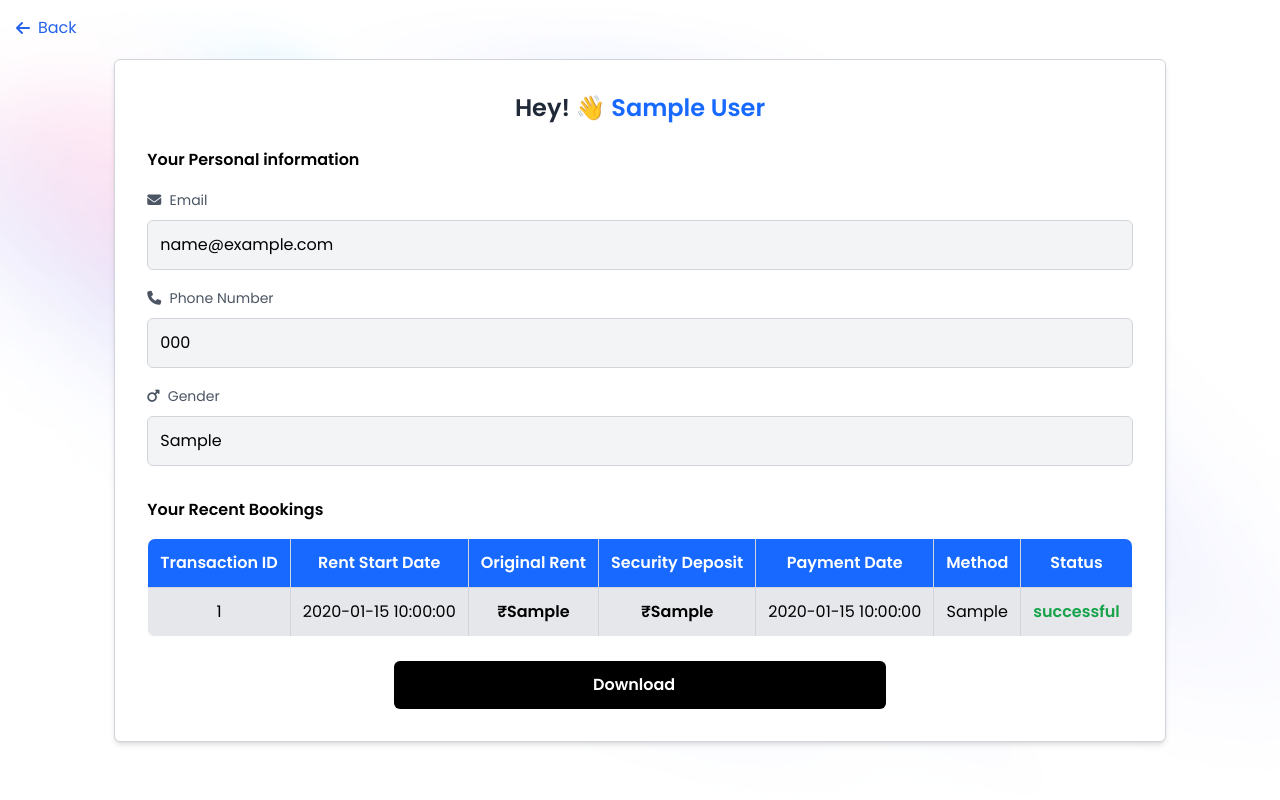
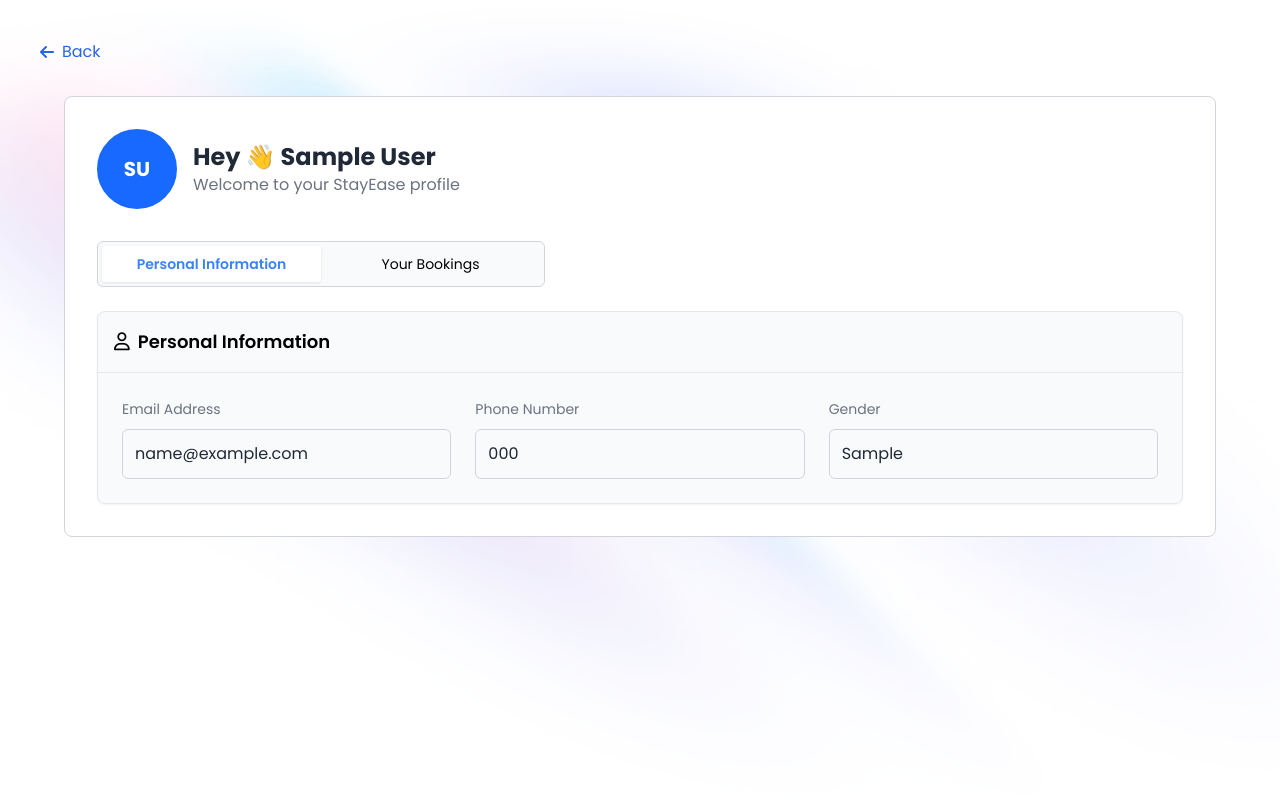
Before and after one commit to Niraj-Paswan/stay, a PHP site: page /userinfo.php in a window 1280 px wide. Run offline with PHP 8.4, Linux system fonts and the light colour scheme; the visitor is signed in with stand-in values (Sample User, id 1); tables that the repository leaves empty or names only in its code hold one stand-in row (values such as "Sample post"); some libraries are stand-ins or nearby versions.

Commit message:
Enhanced the UI and also the Total amount fetching logic

```diff
--- a/public/userinfo.php
+++ b/public/userinfo.php
@@ -21,7 +21,7 @@ if ($conn->connect_error) {
 }
 
 // Fetch user email
-$userID = $_SESSION['userID'];  // Fix: Changed user_id to userID
+$userID = $_SESSION['userID'];
 $sql = "SELECT email FROM signup WHERE userID = ?";
 $stmt = $conn->prepare($sql);
 $stmt->bind_param("i", $userID);
@@ -34,7 +34,7 @@ $stmt->close();
 $userID = $_SESSION['userID'];
 $sql = "SELECT u.full_name, u.phone_number, u.gender, u.email_address, u.rent_start_date,
                p.payment_id, p.transaction_id, p.payment_date, p.payment_amount,
-               p.security_deposit, p.original_rent, p.payment_status, p.payment_method
+               p.security_deposit, p.original_rent, p.payment_status, p.payment_method,p.total_payable,p.booking_type,p.discount_amount
         FROM users u
         LEFT JOIN payments p ON u.userID = p.userID
         WHERE u.userID = ?
@@ -49,6 +49,17 @@ $conn->close();
 
 // Determine display name
 $displayName = !empty($user['full_name']) ? $user['full_name'] : $email;
+
+// Function to get user initials for avatar
+function getInitials($name)
+{
+  $words = explode(' ', $name);
+  $initials = '';
+  foreach ($words as $word) {
+    $initials .= strtoupper(substr($word, 0, 1));
+  }
+  return $initials;
+}
 ?>
 <!DOCTYPE html>
 <html lang="en">
@@ -61,126 +72,219 @@ $displayName = !empty($user['full_name']) ? $user['full_name'] : $email;
   <link href="https://fonts.googleapis.com/css2?family=Poppins:wght@300;400;600;700&display=swap" rel="stylesheet">
   <link rel="shortcut icon" href="../assets/img/stayease logo.svg" type="image/x-icon">
   <link rel="stylesheet" href="https://site-assets.fontawesome.com/releases/v6.7.0/css/all.css" />
+  <script src="https://cdn.tailwindcss.com"></script>
+  <script>
+    tailwind.config = {
+      theme: {
+        extend: {
+          colors: {
+            primary: '#1769ff', // This matches the "for" class in the original
+          },
+          fontFamily: {
+            'poppins': ['Poppins', 'sans-serif'],
+          },
+        }
+      }
+    }
+  </script>
   <style>
-    th,
-    td {
-      white-space: nowrap;
-    }
-
     body {
       background-image: url("../assets/img/beams-home@95.jpg");
       background-size: cover;
       background-position: center;
+      font-family: 'Poppins', sans-serif;
     }
 
-    .back-button {
-      position: absolute;
-      top: 16px;
-      left: 16px;
+    .tab-content {
+      display: none;
+    }
+
+    .tab-content.active {
+      display: block;
+    }
+
+    .tab-button.active {
+      background-color: white;
+      color: #3b82f6;
+      font-weight: 600;
+      box-shadow: 0 1px 3px rgba(0, 0, 0, 0.1);
     }
   </style>
 </head>
 
-<body class="bg-gray-100 flex justify-center items-center min-h-screen font-Nrj-fonts">
+<body class="bg-white min-h-screen p-8 md:p-8">
   <!-- Back Button -->
-  <div class="back-button">
-    <button onclick="history.back()" class="flex items-center text-blue-600 font-medium hover:underline">
+  <button onclick="history.back()"
+    class="mb-6 flex items-center text-blue-600 font-medium hover:bg-gray-100 p-2 rounded-md">
     <i class="fa-solid fa-arrow-left mr-2"></i> Back
   </button>
+  <div class="max-w-6xl mx-auto bg-white p-8 border border-gray-300 rounded-lg">
+
+
+    <!-- Profile header -->
+    <div class="flex flex-col md:flex-row items-start md:items-center gap-4 mb-8">
+      <div
+        class="h-20 w-20 rounded-full bg-primary text-white flex items-center justify-center text-xl font-bold border-2 border-primary">
+        <?php echo getInitials($displayName); ?>
+      </div>
+      <div>
+        <h1 class="text-2xl font-bold text-gray-800">
+          Hey 👋 <?php echo htmlspecialchars($displayName); ?>
+        </h1>
+        <p class="text-gray-500">Welcome to your StayEase profile</p>
+      </div>
     </div>
 
-  <div class="bg-white p-8 rounded-md border-[1.5px] border-gray-300 shadow-md w-[70%] ">
-    <h2 class="text-2xl font-semibold text-gray-800 mb-6 text-center">Hey! 👋
-      <span class="text-for"><?php echo htmlspecialchars($displayName); ?></span>
-    </h2>
-    <p class="text-black mb-4 text-start font-semibold">Your Personal information</p>
-    <?php if ($user) { ?>
-      <div class="mb-4">
-        <i class="fa-solid fa-envelope text-gray-600 text-sm mr-1"></i>
-        <label class="text-gray-600 font-medium text-sm" for="email">Email </label>
-        <input type="text" name="email" value="<?php echo htmlspecialchars($email); ?>"
-          class="w-full p-3 border-[1.5px] border-gray-300 rounded-md bg-gray-100 mt-2" disabled>
+    <!-- Tabs -->
+    <div class="mb-6">
+      <div class="grid grid-cols-2 max-w-md bg-gray-50 p-1 rounded-md border-[1.5px] border-gray-300">
+        <button id="tab-personal" class="tab-button active py-2 px-4 rounded-sm text-sm font-medium transition-colors">
+          Personal Information
+        </button>
+        <button id="tab-bookings" class="tab-button py-2 px-4 rounded-sm text-sm font-medium transition-colors">
+          Your Bookings
+        </button>
+      </div>
     </div>
 
-      <div class="mb-4">
-        <i class="fa-solid fa-phone text-gray-600 text-sm mr-1"></i>
-        <label class="text-gray-600 font-medium text-sm" for="phone">Phone Number </label>
-        <input type="text" name="phone" value="<?php echo htmlspecialchars($user['phone_number']); ?>"
-          class="w-full p-3 border-[1.5px] border-gray-300 rounded-md bg-gray-100 mt-2" disabled>
+    <!-- Personal Information Tab -->
+    <div id="content-personal" class="tab-content active space-y-6">
+      <div class="bg-gray-50 rounded-lg border border-gray-200 shadow-sm overflow-hidden">
+        <div class="p-4 border-b border-gray-200">
+          <h2 class="text-lg font-semibold flex items-center">
+            <i class="fa-regular fa-user mr-2"></i> Personal Information
+          </h2>
+        </div>
+        <div class="p-6">
+          <div class="grid grid-cols-1 md:grid-cols-3 gap-6">
+            <div class="space-y-2">
+              <label class="text-sm font-medium text-gray-500">Email Address</label>
+              <div class="p-3 bg-gray-50 rounded-md border-[1.5px] border-gray-300 text-gray-800 font-medium">
+                <?php echo htmlspecialchars($email); ?>
+              </div>
             </div>
 
-      <div class="mb-4">
-        <i class="fa-solid fa-mars text-gray-600 text-sm mr-1"></i>
-        <label class="text-gray-600 font-medium text-sm" for="gender">Gender</label>
-        <input type="text" name="gender" value="<?php echo htmlspecialchars($user['gender']); ?>"
-          class="w-full p-3 border-[1.5px] border-gray-300 rounded-md bg-gray-100 mt-2" disabled>
+            <div class="space-y-2">
+              <label class="text-sm font-medium text-gray-500">Phone Number</label>
+              <div class="p-3 bg-gray-50 rounded-md border-[1.5px] border-gray-300 text-gray-800 font-medium">
+                <?php echo htmlspecialchars($user['phone_number'] ?? 'N/A'); ?>
               </div>
-    <?php } else { ?>
-      <p class="text-red-500 text-sm font-medium">Data Not Found</p>
+            </div>
+
+            <div class="space-y-2">
+              <label class="text-sm font-medium text-gray-500">Gender</label>
+              <div class="p-3  bg-gray-50 rounded-md border-[1.5px] border-gray-300 text-gray-800 font-medium">
+                <?php echo htmlspecialchars($user['gender'] ?? 'N/A'); ?>
+              </div>
+            </div>
+          </div>
+        </div>
+      </div>
+    </div>
+
+    <!-- Bookings Tab -->
+    <div id="content-bookings" class="tab-content space-y-6">
+      <div class="bg-white rounded-lg border border-gray-200 shadow-sm overflow-hidden">
+        <div class="p-4 border-b border-gray-200">
+          <h2 class="text-xl font-semibold">Recent Bookings</h2>
+        </div>
+        <div class="p-6">
+          <?php if ($result->num_rows > 0) {
+            // Reset the result pointer
+            $result->data_seek(0);
+            while ($booking = $result->fetch_assoc()) { ?>
+              <div class="border rounded-lg overflow-hidden mb-6">
+                <div class="bg-blue-50 p-4 flex flex-col md:flex-row justify-between items-start md:items-center gap-2">
+                  <div>
+                    <p class="text-sm text-gray-500">Transaction ID</p>
+                    <p class="font-medium"><?php echo htmlspecialchars($booking['transaction_id'] ?? 'N/A'); ?></p>
+                  </div>
+                  <div>
+                    <span class="inline-flex items-center rounded-full px-2.5 py-0.5 text-xs font-semibold
+                      <?php echo ($booking['payment_status'] == 'successful')
+                        ? 'bg-green-100 text-green-800'
+                        : 'bg-red-100 text-red-800'; ?>">
+                      <?php echo htmlspecialchars($booking['payment_status'] ?? 'N/A'); ?>
+                    </span>
+                  </div>
+                </div>
+
+                <div class="p-4 grid grid-cols-1 md:grid-cols-2 lg:grid-cols-3 gap-4">
+                  <div>
+                    <p class="text-sm text-gray-500">Rent Start Date</p>
+                    <p class="font-medium"><?php echo htmlspecialchars($booking['rent_start_date'] ?? 'N/A'); ?></p>
+                  </div>
+                  <div>
+                    <p class="text-sm text-gray-500">Booking Type</p>
+                    <p class="font-medium"><?php echo htmlspecialchars($booking['booking_type'] ?? 'N/A'); ?></p>
+                  </div>
+                  <div>
+                    <p class="text-sm text-gray-500">Payment Date</p>
+                    <p class="font-medium"><?php echo htmlspecialchars($booking['payment_date'] ?? 'N/A'); ?></p>
+                  </div>
+                  <div>
+                    <p class="text-sm text-gray-500">Payment Method</p>
+                    <p class="font-medium"><?php echo htmlspecialchars($booking['payment_method'] ?? 'N/A'); ?></p>
+                  </div>
+                  <div>
+                    <p class="text-sm text-gray-500">Original Rent</p>
+                    <p class="font-medium">₹<?php echo number_format($booking['original_rent'] ?? 0); ?></p>
+                  </div>
+                  <div>
+                    <p class="text-sm text-gray-500">Security Deposit</p>
+                    <p class="font-medium">₹<?php echo number_format($booking['security_deposit'] ?? 0); ?></p>
+                  </div>
+                  <div>
+                    <p class="text-sm text-gray-500">Discount Amount</p>
+                    <p class="font-medium text-green-600">₹<?php echo number_format($booking['discount_amount'] ?? 0); ?>
+                    </p>
+                  </div>
+                  <div>
+                    <p class="text-sm text-gray-500">Total Paid</p>
+                    <p class="font-semibold text-lg">₹<?php echo number_format($booking['total_payable'] ?? 0); ?></p>
+                  </div>
+                </div>
+              </div>
+            <?php }
+          } else { ?>
+            <div class="text-center py-8">
+              <p class="text-red-500 font-medium">No Bookings Found</p>
+            </div>
           <?php } ?>
 
-    <p class="text-black py-4 text-start font-semibold">Your Recent Bookings</p>
-
-    <div class="overflow-x-auto">
-      <table class="w-full border-collapse border border-gray-300 shadow-sm rounded-lg overflow-hidden">
-        <thead>
-          <tr class="bg-for text-white text-center">
-            <th class="p-3 border border-gray-300 rounded-tl-xl font-semibold">Transaction ID</th>
-            <th class="p-3 border border-gray-300 font-semibold">Rent Start Date</th>
-            <th class="p-3 border border-gray-300 font-semibold">Original Rent</th>
-            <th class="p-3 border border-gray-300 font-semibold">Security Deposit</th>
-            <th class="p-3 border border-gray-300 font-semibold">Payment Date</th>
-            <th class="p-3 border border-gray-300 font-semibold">Method</th>
-            <th class="p-3 border border-gray-300 rounded-tr-xl font-semibold">Status</th>
-          </tr>
-        </thead>
-        <tbody>
-          <?php if ($result->num_rows > 0) { // Check if bookings exist
-              do { ?>
-              <tr class="text-black text-center bg-gray-200 border-gray-600">
-                <td class="p-3 border border-gray-300 rounded-bl-xl">
-                  <?php echo htmlspecialchars($user['transaction_id'] ?? 'N/A'); ?>
-                </td>
-                <td class="p-3 border border-gray-300">
-                  <?php echo htmlspecialchars($user['rent_start_date'] ?? 'N/A'); ?>
-                </td>
-                <td class="p-3 border border-gray-300 font-semibold">
-                  &#8377;<?php echo htmlspecialchars($user['original_rent'] ?? '0'); ?>
-                </td>
-                <td class="p-3 border border-gray-300 font-semibold">
-                  &#8377;<?php echo htmlspecialchars($user['security_deposit'] ?? '0'); ?>
-                </td>
-                <td class="p-3 border border-gray-300">
-                  <?php echo htmlspecialchars($user['payment_date'] ?? 'N/A'); ?>
-                </td>
-                <td class="p-3 border border-gray-300">
-                  <?php echo htmlspecialchars($user['payment_method'] ?? 'N/A'); ?>
-                </td>
-                <td class="p-3 border border-gray-300 rounded-br-xl font-semibold text-center
-                <?php echo ($user['payment_status'] == 'successful') ? 'text-green-600' : 'text-red-600'; ?>">
-                  <?php echo htmlspecialchars($user['payment_status'] ?? 'N/A'); ?>
-                </td>
-              </tr>
-            <?php } while ($user = $result->fetch_assoc());
-            } else { ?>
-            <!-- Show message when no bookings exist -->
-            <tr>
-              <td colspan="7" class="p-4 text-center text-red-500 font-semibold">No Bookings Found</td>
-            </tr>
-          <?php } ?>
-
-        </tbody>
-      </table>
+          <div class="mt-6 flex justify-center">
+            <button onclick="window.location.href='download.php'"
+              class="w-full max-w-md bg-primary hover:bg-primary/90 text-white font-semibold py-3 px-4 rounded-md flex items-center justify-center">
+              <i class="fa-solid fa-arrow-down-to-bracket mr-2"></i> Download Booking Details
+            </button>
+          </div>
+        </div>
+      </div>
+    </div>
   </div>
 
-    <div class="flex justify-center mt-4">
-      <button onclick="window.location.href='download.php'"
-        class="mt-2 w-[50%] h-12 rounded-md bg-black hover:bg-opacity-80 text-white font-semibold">
-        Download <i class="fa-solid fa-folder-arrow-down ml-2"></i>
-      </button>
-    </div>
+  <script>
+    // Tab switching functionality
+    document.addEventListener('DOMContentLoaded', function () {
+      const tabButtons = document.querySelectorAll('.tab-button');
+      const tabContents = document.querySelectorAll('.tab-content');
 
-  </div>
+      tabButtons.forEach(button => {
+        button.addEventListener('click', function () {
+          // Remove active class from all buttons and contents
+          tabButtons.forEach(btn => btn.classList.remove('active'));
+          tabContents.forEach(content => content.classList.remove('active'));
+
+          // Add active class to clicked button
+          this.classList.add('active');
+
+          // Get the content id based on the button id
+          const contentId = 'content-' + this.id.split('-')[1];
+          document.getElementById(contentId).classList.add('active');
+        });
+      });
+    });
+  </script>
 </body>
 
 </html>
```
Lines whose indentation alone changed are shown as unchanged.
